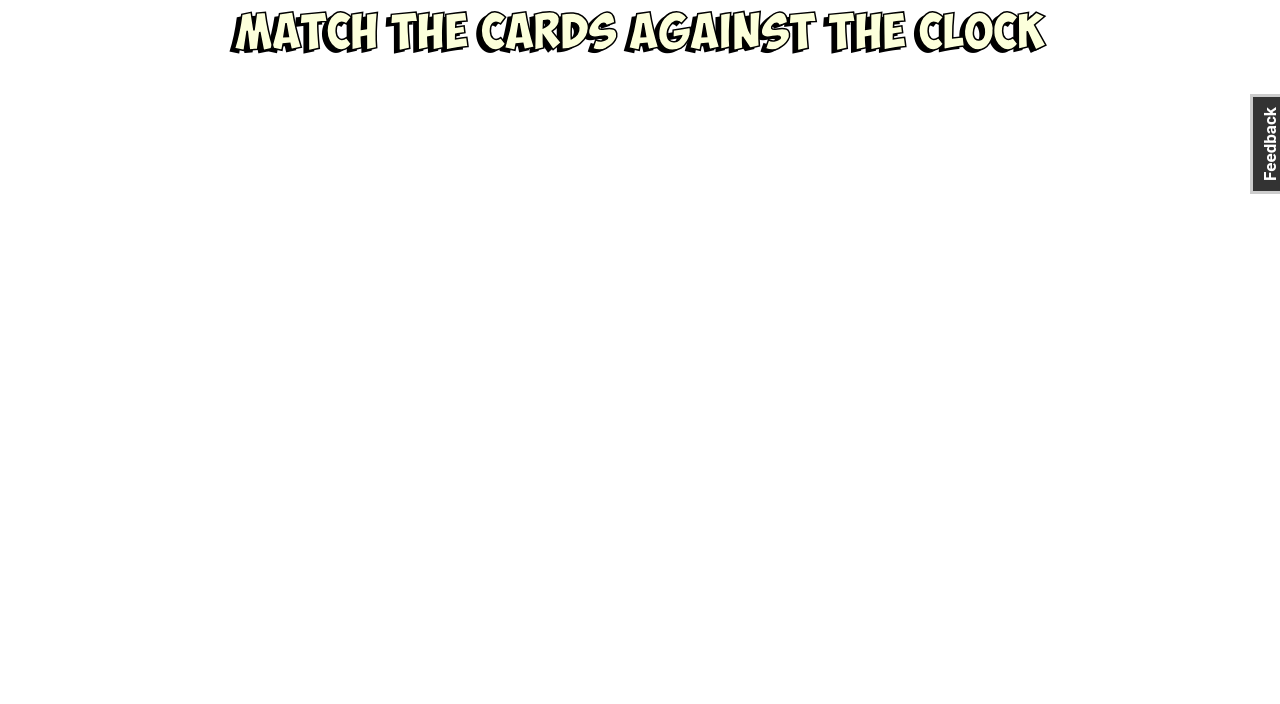
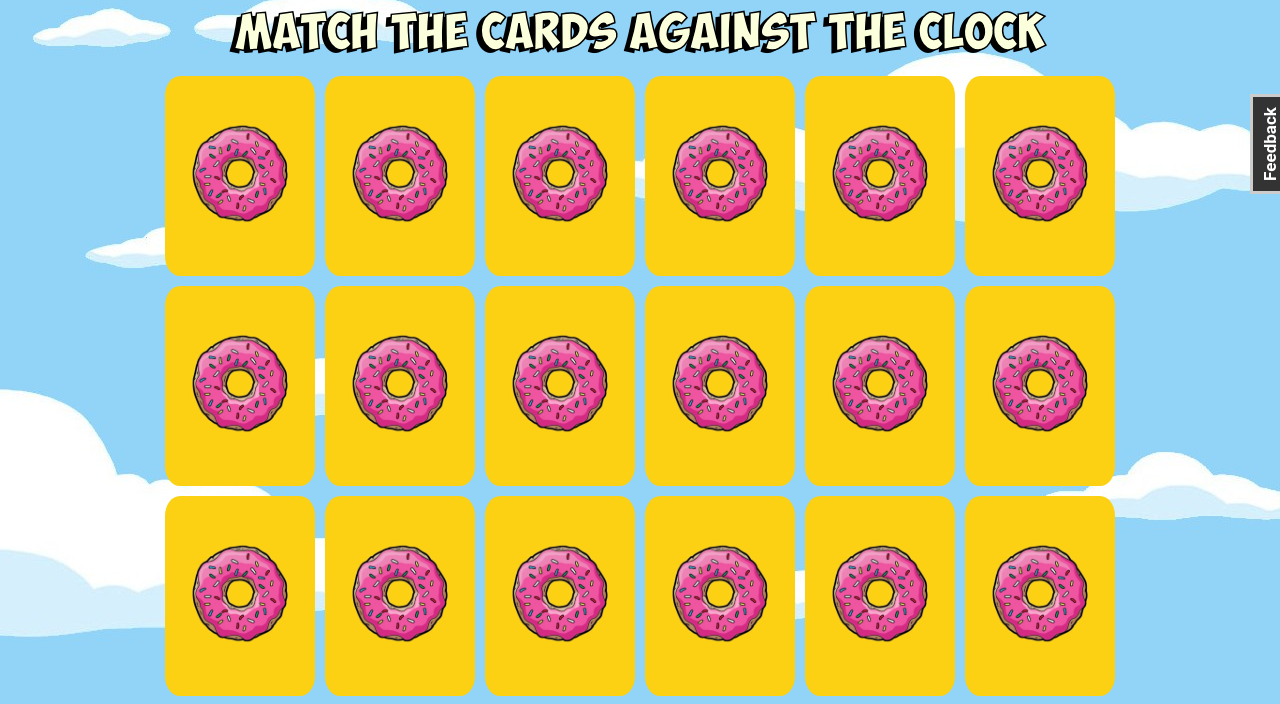
Before and after one commit to JordanK295/Simpsons-Time-Trial, a plain HTML site: page index.html in a window 1280 px wide. Shown: the part 236-940 px from the top of the page. Drawn offline with Linux system fonts and the light colour scheme; the site is published under a folder, as on GitHub Pages, so addresses that start at the root find nothing.

Commit message:
URL Changes

```diff
--- a/styles.css
+++ b/styles.css
@@ -4,7 +4,7 @@
 }
 
 html {
-  background-image: url(/Simspons_Characters/simpsons-sky-background.jpg);
+  background-image: url(Simspons_Characters/simpsons-sky-background.jpg);
   -webkit-text-stroke-width: 1.5px;
   -webkit-text-stroke-color: black;
 }
@@ -51,7 +51,7 @@ main {
 }
 
 div .box {
-  background-image: url(/Simspons_Characters/simpsons-donut5.jpg);
+  background-image: url(Simspons_Characters/simpsons-donut5.jpg);
   background-size: 100%;
   z-index: 0;
 }
```
